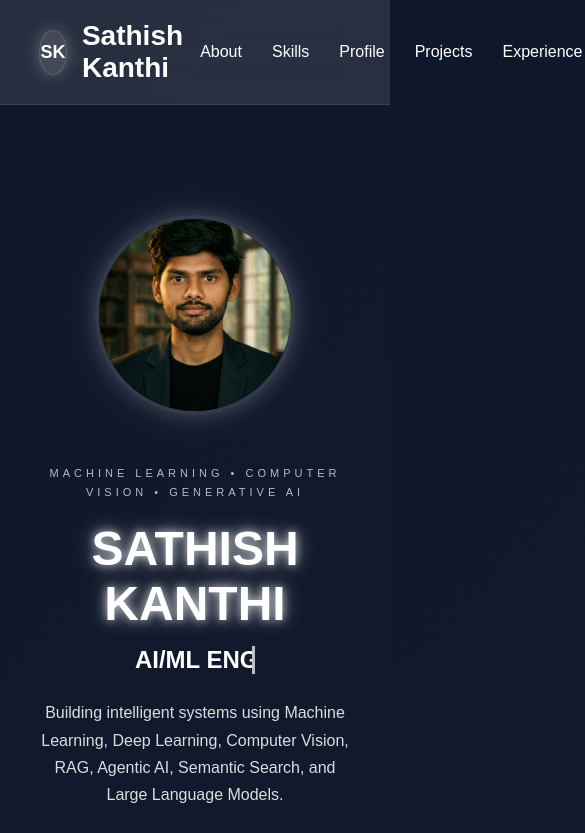
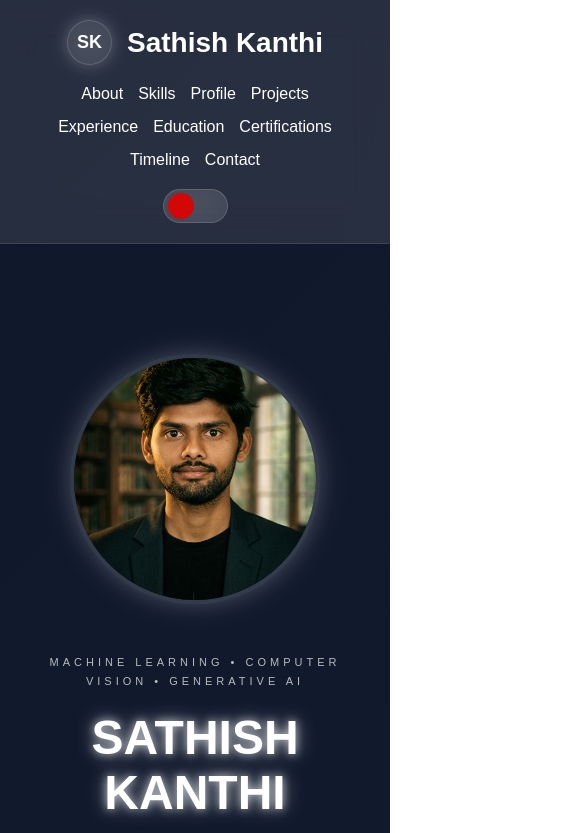
Before and after one commit to 77sathish/ai-engineer-portfolio, a React (Vite) app: page / in a window 390 px wide. Shown: the top 833 px of the page, 585 px wide, since content can reach past the window. Built offline with nearby package versions, Linux system fonts and the light colour scheme.

Commit message:
Expereience is updated

```diff
--- a/src/styles/Experience.css
+++ b/src/styles/Experience.css
@@ -100,3 +100,13 @@ border: 1px solid rgba(135, 206, 250, 0.2);
     height: 60px;
 }
 }
+@media (max-width: 768px) {
+.experience-header,
+.experience-header.reverse {
+    flex-direction: column;
+
+    text-align: center;
+
+    gap: 20px;
+}
+}
--- a/src/styles/Hero.css
+++ b/src/styles/Hero.css
@@ -225,3 +225,16 @@ to {
     font-size: 11px;
 }
 }
+@media (max-width: 768px) {
+.hero-container {
+    flex-direction: column;
+
+    text-align: center;
+}
+
+.hero-image img {
+    width: 250px;
+
+    height: 250px;
+}
+}
--- a/src/styles/Navbar.css
+++ b/src/styles/Navbar.css
@@ -174,3 +174,18 @@ transition: 0.4s;
 .theme-switch input:checked + .slider::before {
 transform: translateX(30px);
 }
+@media (max-width: 768px) {
+.navbar {
+    flex-direction: column;
+
+    gap: 20px;
+}
+
+.nav-links {
+    flex-wrap: wrap;
+
+    justify-content: center;
+
+    gap: 15px;
+}
+}
--- a/src/styles/Project.css
+++ b/src/styles/Project.css
@@ -87,3 +87,17 @@ margin-top: 10px;
     text-align: left;
 }
 }
+@media (max-width: 768px) {
+.project-card,
+.project-card.reverse {
+    flex-direction: column;
+}
+
+.project-content {
+    text-align: center;
+}
+
+.project-content ul {
+    text-align: left;
+}
+}
--- a/src/styles/Skills.css
+++ b/src/styles/Skills.css
@@ -64,3 +64,12 @@ background: rgba(135, 206, 250, 0.08);
 
 border: 1px solid rgba(135, 206, 250, 0.2);
 }
+@media (max-width: 768px) {
+.skills-grid {
+    justify-content: center;
+}
+
+.skill-card {
+    width: 100%;
+}
+}
--- a/src/styles/Timeline.css
+++ b/src/styles/Timeline.css
@@ -115,3 +115,10 @@ border-radius: 20px;
 
 background: rgba(255, 255, 255, 0.3);
 }
+.timeline-scroll {
+overflow-x: auto;
+}
+
+.timeline-line {
+min-width: 1000px;
+}
```
